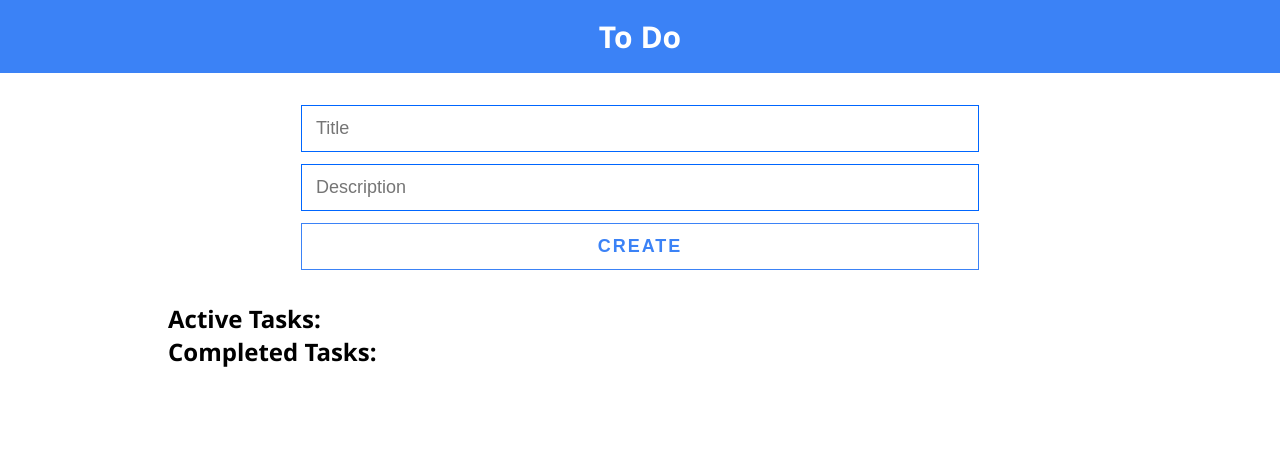
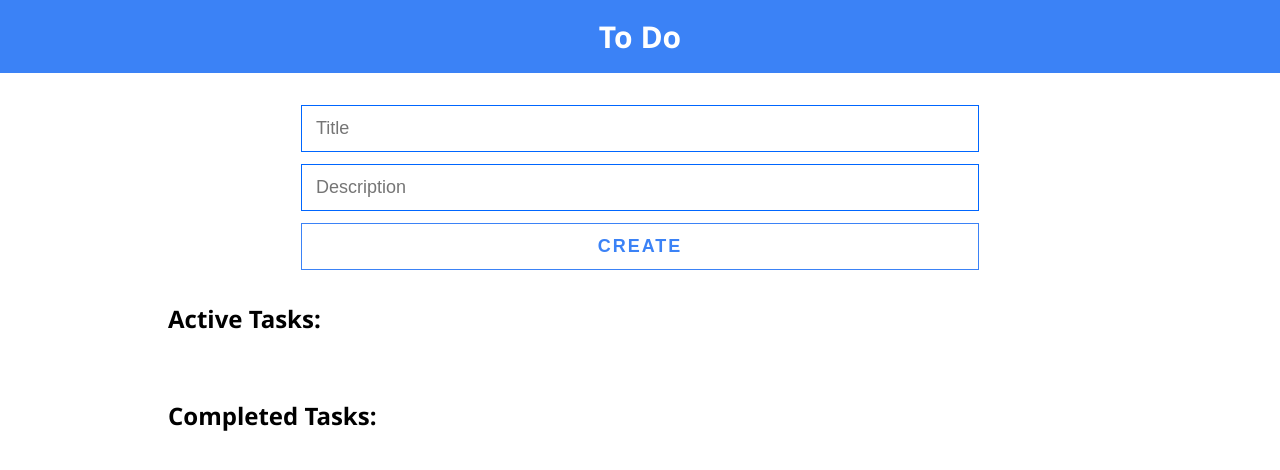
Before and after one commit to Yar234/ReactTo-Do, a React (Vite) app: page / in a window 1280 px wide. Shown: the top 470 px of the page. Built offline with nearby package versions, Linux system fonts and the light colour scheme.

Commit message:
visual changes for task lists

```diff
--- a/src/components/TaskList/TaskList.module.css
+++ b/src/components/TaskList/TaskList.module.css
@@ -15,3 +15,13 @@
     padding-right: clamp(40px, 4vw, 80px);
   }
 }
+
+.tasks_wrapper {
+  display: flex;
+  flex-direction: column;
+  gap: 40px;
+}
+
+.title {
+  margin-bottom: 24px;
+}
```
